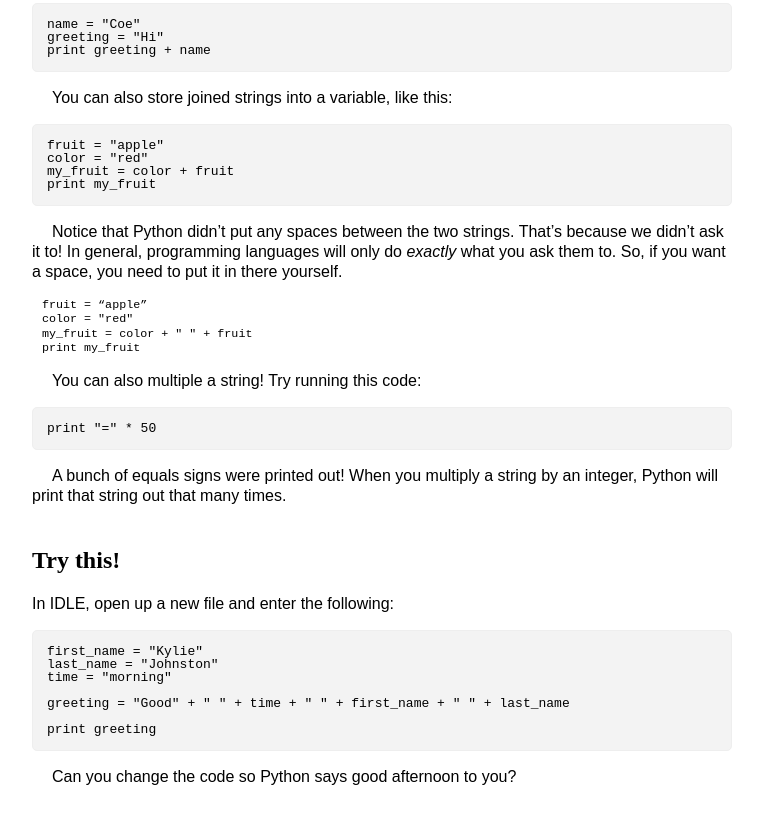
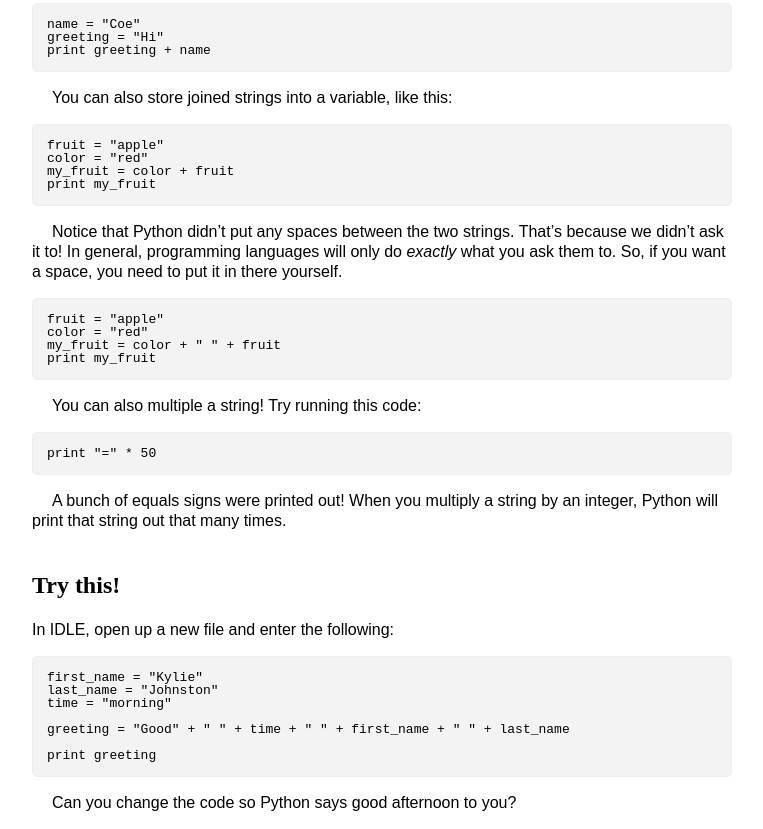
Before and after one commit to odewahn/kids_code_ipython_test, a plain HTML site: page index.html in a window 1280 px wide. Shown: the part 5425-6254 px from the top of the page, without its empty margins (258-1021 px from the left). Before the commit the page ends 6228 px from the top, so only its background shows below. Drawn offline with Linux system fonts and the light colour scheme.

Commit message:
maunal fix for index page

```diff
--- a/index.html
+++ b/index.html
@@ -282,7 +282,7 @@ color = "red"
 my_fruit = color + fruit
 print my_fruit</textarea>
 <p>Notice that Python didn’t put any spaces between the two strings. That’s because we didn’t ask it to! In general, programming languages will only do <em>exactly</em> what you ask them to. So, if you want a space, you need to put it in there yourself.</p>
-<pre data-type="programlisting" data-code-language="python">fruit = “apple”
+<pre data-type="programlisting" data-executable="true" data-code-language="python">fruit = "apple"
 color = "red"
 my_fruit = color + " " + fruit
 print my_fruit</pre>
```
